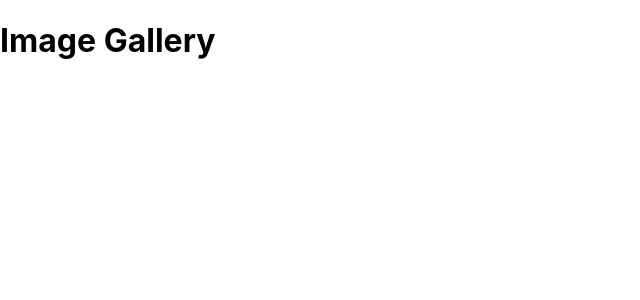
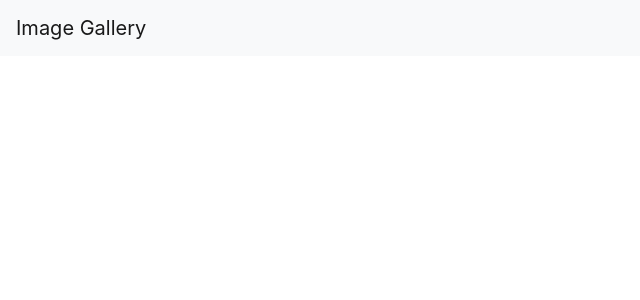
Before and after one commit to violentr/fullstack_projects, a React (Create React App) app in the folder image_gallery/frontend/: page / in a window 1280 px wide. Shown: the top 300 px of the page, without its empty margins (0-640 px from the left). Built offline with nearby package versions, Linux system fonts and the light colour scheme.

Commit message:
Use Header component with title props

```diff
--- a/image_gallery/frontend/src/App.js
+++ b/image_gallery/frontend/src/App.js
@@ -1,9 +1,11 @@
+import 'bootstrap/dist/css/bootstrap.min.css';
+import Header from './components/Header';
 
 
 function App() {
   return (
     <div className="App">
-      <h1>Image Gallery</h1>
+     <Header title="Image Gallery"/>
     </div>
   );
 }
```
